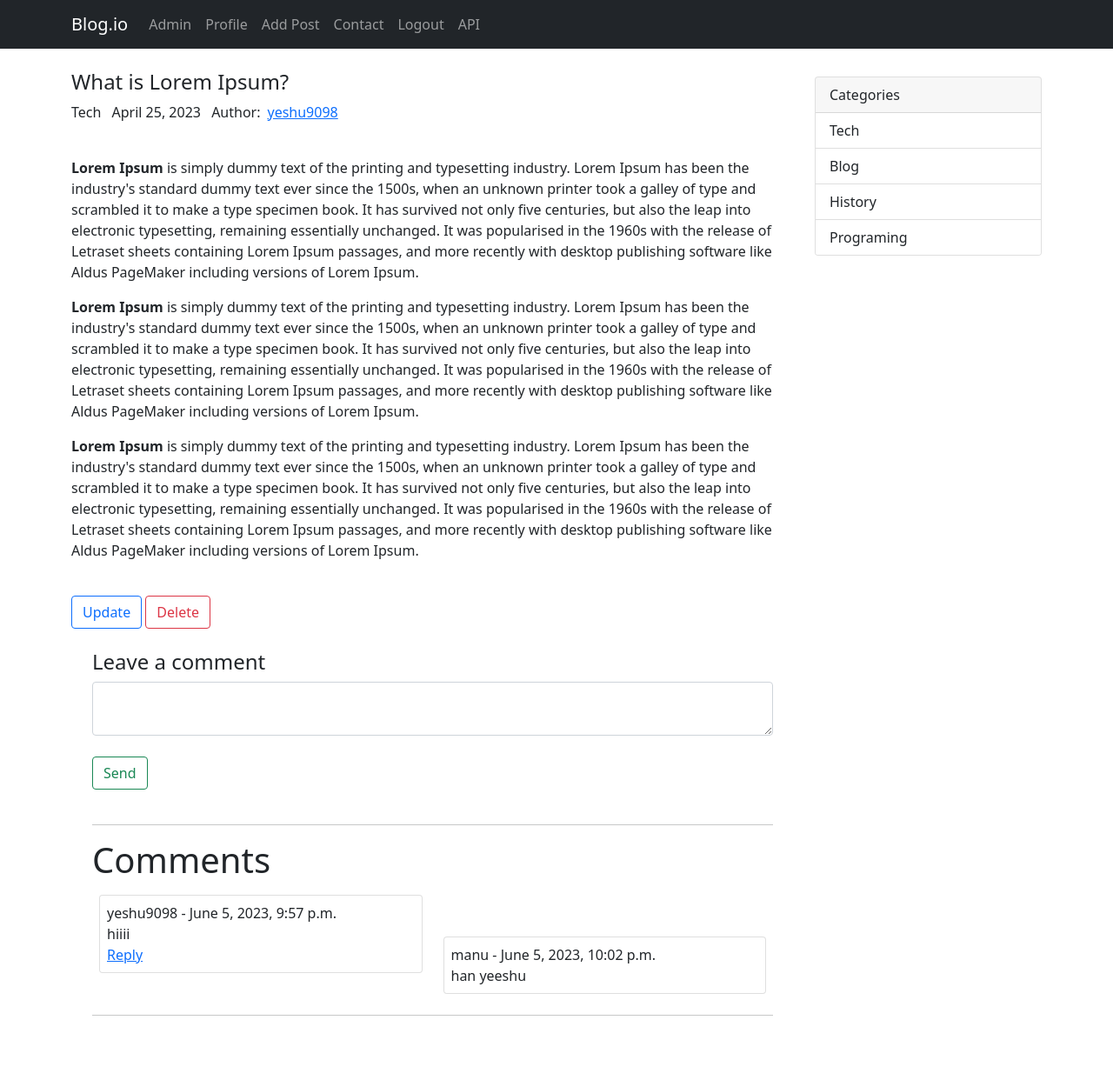
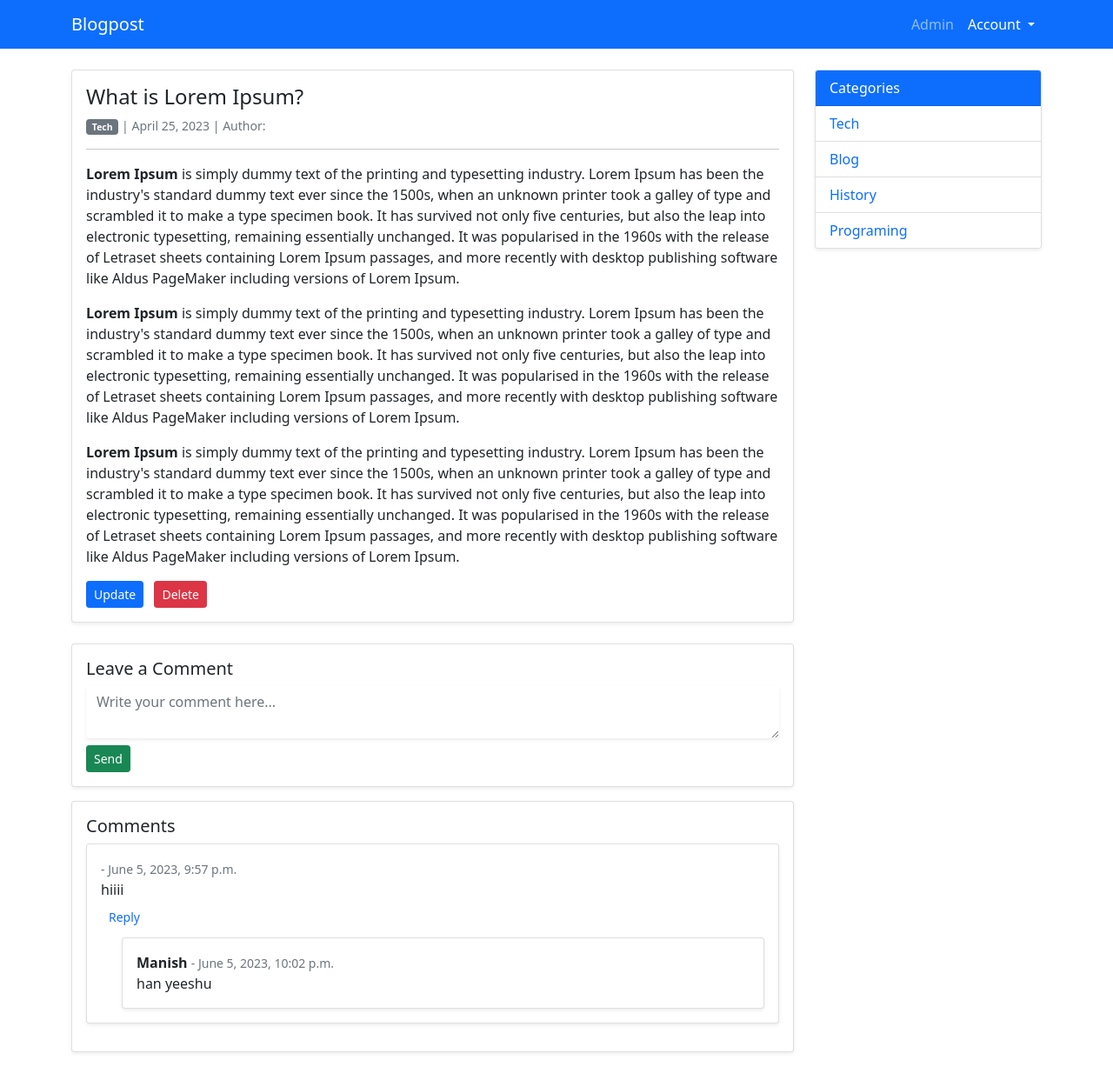
Before and after one commit to yeshu9098/blog, a Django app: page /post/1 in a window 1280 px wide. Shown: the whole page at 87% size. Before the commit the page ends 1168 px from the top, so only its background shows below. Run offline with Django 4.2, Linux system fonts and the light colour scheme; a user stored in the database is signed in; data comes from the database, SQL or seed files in the repository; both versions use the stored data as it was before the commit; some libraries are stand-ins or nearby versions.

Commit message:
changes in ui and optimizations

```diff
--- a/account/forms.py
+++ b/account/forms.py
@@ -9,18 +9,16 @@ class RegisterForm(UserCreationForm):
     last_name = forms.CharField(max_length=200, help_text='Required')
     class Meta:
         model = CustomUser
-        fields = ("username", "first_name", "last_name", "email", "password1", "password2")
+        fields = ("first_name", "last_name", "email", "password1", "password2")
 
 class LogInForm(forms.Form):
     email = forms.EmailField(max_length=200, help_text='Required')
     password = forms.CharField(widget=forms.PasswordInput)
 
 class editprofileform(UserChangeForm):
-    email = forms.EmailField(widget=forms.EmailInput(attrs={'class': 'form-control'}))
     first_name = forms.CharField(max_length=100,widget=forms.TextInput(attrs={'class': 'form-control'}))
     last_name = forms.CharField(max_length=100,widget=forms.TextInput(attrs={'class': 'form-control'}))
-    username = forms.CharField(max_length=100,widget=forms.TextInput(attrs={'class': 'form-control'}))
 
     class Meta:
         model = CustomUser
-        fields = ('username', 'first_name', 'last_name', 'email')
+        fields = ('first_name', 'last_name')
--- a/account/models.py
+++ b/account/models.py
@@ -37,7 +37,10 @@ class CustomUserManager(BaseUserManager):
 class CustomUser(AbstractUser):
     email = models.EmailField("email address", unique=True)
 
+    username = None
+
+
     USERNAME_FIELD = "email" # make the user log in with the email
-    REQUIRED_FIELDS = ["username"]
+    REQUIRED_FIELDS = []
 
     objects = CustomUserManager()
--- a/app/urls.py
+++ b/app/urls.py
@@ -5,7 +5,7 @@ app_name = "app"
 
 urlpatterns = [
     path('', views.index, name='index'),
-    path('api', views.api, name='api'),
+    # path('api', views.api, name='api'),
     path('addpost', views.addpost, name='addpost'),
     path('post/<str:id>', views.post, name='post'),
     path('post/<str:id>/delete', views.delete, name='delete'),
--- a/app/views.py
+++ b/app/views.py
@@ -155,15 +155,15 @@ def update(request, id):
 
 def profile(request, id):
     if request.user.is_authenticated:
-        obj = get_object_or_404(CustomUser, id = id)
-        logged_in_user_posts = Post.objects.filter(user=obj)
-        post = get_object_or_404(Post, id = id)
+        user = get_object_or_404(CustomUser, id = id)
+        logged_in_user_posts = Post.objects.filter(user=user)
+        # post = get_object_or_404(logged_in_user_posts, id = id)
         context = {
-            'obj': obj,
-            'posts': logged_in_user_posts,
-            'post': post,
+            'obj': user,
+            'logged_in_user_posts': logged_in_user_posts,
+            # 'post': post,
         }
-        print(logged_in_user_posts)
+        # print(logged_in_user_posts)
         return render(request, 'profile.html', context)
     else:
         return redirect("account:login")
@@ -217,8 +217,3 @@ def log_out(request):
     if request.user.is_authenticated:
         logout(request)
         return redirect(reverse('account:login'))
-
-
-def api(request):
-    response = requests.get("https://api.covid19api.com/countries").json()
-    return render(request,'api.html', { 'responce': response })
--- a/project/settings.py
+++ b/project/settings.py
@@ -107,7 +107,6 @@ STATICFILES_DIRS = (
     os.path.join(BASE_DIR, 'static'),
 )
 
-
 # Default primary key field type
 # https://docs.djangoproject.com/en/4.0/ref/settings/#default-auto-field
 
--- a/templates/delete.html
+++ b/templates/delete.html
@@ -10,8 +10,8 @@
     <form method="POST">
     {% csrf_token %}
     <p>Are you sure to delete the post</p>
-    <button type="submit" class="btn btn-outline-danger">Yes</button>
-    <a class="btn btn-outline-primary" href="/">Cancel </a>
+    <button type="submit" class="btn btn-danger">Yes</button>
+    <a class="btn btn-primary" href="/">Cancel </a>
     {% else %}
     <p>You are not logged in</p>
     <a class="btn btn-outline-primary" href="{% url 'account:login' %}">Log In</a> |
--- a/templates/navbar.html
+++ b/templates/navbar.html
@@ -1,28 +1,27 @@
-<nav class="navbar navbar-expand-lg navbar-dark bg-dark">
+<nav class="navbar navbar-expand-lg navbar-dark bg-primary py-2">
   <div class="container">
-      <a class="navbar-brand" href="{% url 'app:index' %}">Blog.io</a>
+      <a class="navbar-brand" href="{% url 'app:index' %}">Blogpost</a>
       <button class="navbar-toggler" type="button" data-bs-toggle="collapse" data-bs-target="#navbarNav" aria-controls="navbarNav" aria-expanded="false" aria-label="Toggle navigation">
           <span class="navbar-toggler-icon"></span>
       </button>
       <div class="collapse navbar-collapse" id="navbarNav">
-        <ul class="navbar-nav">
+          <ul class="navbar-nav ms-auto">
               {% if user.is_authenticated %}
                   {% if user.is_superuser %}
                   <li class="nav-item">
                       <a class="nav-link" href="{% url 'admin:index' %}">Admin</a>
                   </li>
                   {% endif %}
-            <li class="nav-item">
-                <a class="nav-link" aria-current="page" href="{% url 'app:profile' id=user.id %}">Profile</a>
-              </li>
-              <li class="nav-item">
-                <a class="nav-link" href="{% url 'app:addpost' %}">Add Post</a>
-              </li>
-              <li class="nav-item">
-                <a class="nav-link" href="{% url 'app:contact' %}">Contact</a>
-              </li>
-              <li class="nav-item">
-                <a class="nav-link" href="{% url 'app:logout' %}">Logout</a>
+                  <li class="nav-item dropdown">
+                      <a class="nav-link active dropdown-toggle" href="#" id="userDropdown" role="button" data-bs-toggle="dropdown" aria-expanded="false">
+                          Account
+                      </a>
+                      <ul class="dropdown-menu" aria-labelledby="userDropdown">
+                          <li><a class="dropdown-item" href="{% url 'app:profile' id=user.id %}">Profile</a></li>
+                          <li><a class="dropdown-item" href="{% url 'app:addpost' %}">Add Post</a></li>
+                          <li><a class="dropdown-item" href="{% url 'app:contact' %}">Feedback</a></li>
+                          <li><a class="dropdown-item" href="{% url 'app:logout' %}">Logout</a></li>
+                      </ul>
                   </li>
               {% else %}
                   <li class="nav-item">
@@ -32,9 +31,6 @@
                       <a class="nav-link" href="{% url 'account:register' %}">Register</a>
                   </li>
               {% endif %}
-          <li class="nav-item">
-            <a class="nav-link" href="{% url 'app:api' %}">API</a>
-          </li>
           </ul>
       </div>
   </div>
--- a/templates/post.html
+++ b/templates/post.html
@@ -5,115 +5,93 @@ Post
 {% endblock %}
 
 {% block body %}
-
 <div class="container mt-4 mb-4">
     <div class="row">
-        <div class="col-sm-9">
-            <h4 class="card-title">{{ post.title }}</a>
-            </h4>
-            <div>
-                {{ post.category }}&ensp;
-                {{ post.date.date }}&ensp;
-                Author:&ensp;<a href="{% url 'app:profile' id=post.user.id %}">{{ post.user.username }}</a>
+        <!-- Main Content -->
+        <div class="col-lg-9">
+            <div class="card shadow-sm rounded-lg">
+                <div class="card-body">
+                    <h4 class="card-title font-weight-bold">{{ post.title }}</h4>
+                    <p class="text-muted small mb-3">
+                        <span class="badge bg-secondary">{{ post.category }}</span> |
+                        <span>{{ post.date.date }}</span> |
+                        <span>Author: <a href="{% url 'app:profile' id=post.user.id %}" class="text-decoration-none">
+                            {{ post.user.first_name }} {{ post.user.last_name }}</a>
+                            <hr />
+                            <p class="card-text">{% autoescape off %}{{ post.content | safe }}{% endautoescape %}</p>
+
+                            <!-- Action Buttons -->
+                            <div class="mt-3">
+                                {% if post.user.id == user.id %}
+                                <a class="btn btn-primary btn-sm me-2"
+                                    href="{% url 'app:update' id=post.id %}">Update</a>
+                                <a class="btn btn-danger btn-sm" href="{% url 'app:delete' id=post.id %}">Delete</a>
+                                {% endif %}
+                            </div>
+                </div>
             </div>
-            <br />
 
-            <p class="card-text">{{ post.content | safe }}</p>
-            <br>
-            <!--
-             <a class="btn btn-outline-secondary" href="{% url 'app:index' %}">Back</a>   -->
-            {% if post.user.id == user.id %}
-            <a class="btn btn-outline-primary" href="{% url 'app:update' id=post.id %}">Update</a>
-            <a class="btn btn-outline-danger" href="{% url 'app:delete' id=post.id %}">Delete</a>
-            {% endif %}
-            <br>
-            <br>
-            <div class="container">
-                <div class="form-group">
-                    <h4>Leave a comment</h4>
+            <!-- Comments Section -->
+            <div class="card mt-4 shadow-sm rounded-lg">
+                <div class="card-body">
+                    <h5 class="font-weight-bold">Leave a Comment</h5>
                     <form action="" method="post">
                         {% csrf_token %}
-                        <textarea name="comment" id="" msg cols="30" rows="2" class="form-control" required></textarea>
-                        <br>
-                        <button type="submit" class="btn btn-outline-success">Send</button>
+                        <textarea name="comment" cols="30" rows="2" class="form-control border-0 shadow-sm rounded-lg"
+                            placeholder="Write your comment here..." required></textarea>
+                        <button type="submit" class="btn btn-success btn-sm mt-2">Send</button>
                     </form>
                 </div>
-                <br>
-                <hr>
-                <h1>Comments</h1>
-                {% if not post.comments.all %}
-                No Comments
-                {% else %}
-                {% for comment in post.comments.all %}
-                <div class="row p-2">
+            </div>
 
-                    <div class="col-6">
-                        <div class="card p-2">
+            <div class="card mt-3 mb-2 shadow-sm rounded-lg">
+                <div class="card-body">
+                    <h5 class="font-weight-bold">Comments</h5>
+                    {% if not post.comments.all %}
+                    <p class="text-muted">No Comments</p>
+                    {% else %}
+                    {% for comment in post.comments.all %}
+                    <div class="card mb-3 shadow-sm rounded-lg">
+                        <div class="card-body">
+                            <strong>{{ comment.user.first_name }}</strong>
+                            <span class="text-muted small">- {{ comment.date }}</span>
+                            <p class="mb-1">{{ comment.comment }}</p>
+                            <a href="{% url 'app:reply' id=comment.id %}"
+                                class="btn btn-link btn-sm text-decoration-none">Reply</a>
 
-                        {{ comment.user.username }}
-                        -
-                        {{ comment.date }}<br>
-                        {{ comment.comment }}
-                        <a href="{% url 'app:reply' id=comment.id %}">Reply</a>
+                            <!-- Display Replies -->
+                            {% for reply in comment.replies.all %}
+                            <div class="card mt-2 ms-4 shadow-sm rounded-lg">
+                                <div class="card-body">
+                                    <strong>{{ reply.user.first_name }}</strong>
+                                    <span class="text-muted small">- {{ reply.timestamp }}</span>
+                                    <p class="mb-0">{{ reply.reply }}</p>
+                                </div>
+                            </div>
+                            {% endfor %}
                         </div>
                     </div>
-                    {% for reply in comment.replies.all %}
-                        {% if reply %}
-                        <div class="col-6 pt-5">
-                            <div class="card p-2">
-
-                            {{ reply.user.username }}
-                            -
-                            {{ reply.timestamp }}<br>
-                            {{ reply.reply }}
-
-                            </div>
-                        </div>
-                        {% else %}
-                        <a href="{% url 'app:reply' id=comment.id %}">Reply</a>
-                        {% endif %}
                     {% endfor %}
-
+                    {% endif %}
                 </div>
-                {% endfor %}
-                <hr>
-
-
-                {% endif %}
-
-
             </div>
         </div>
-        <div class="col-sm-3">
-            <div class="card mt-2">
-                <div class="card-header">
+
+        <!-- Sidebar -->
+        <div class="col-lg-3">
+            <div class="card shadow-sm mb-2">
+                <div class="card-header bg-primary text-white">
                     Categories
                 </div>
                 <ul class="list-group list-group-flush">
                     {% for cat in cat %}
-                    <a href="/category/{{ cat.title }}" class="list-group-item">{{ cat.title }}</a>
+                    <a href="/category/{{ cat.title }}" class="list-group-item list-group-item-action text-primary">
+                        {{ cat.title }}
+                    </a>
                     {% endfor %}
                 </ul>
             </div>
         </div>
     </div>
-
 </div>
-
-
-<!-- <script>
-    const replayButtons = document.querySelectorAll('.replay');
-
-        replayButtons.forEach(item => {
-            item.addEventListener('click', () => {
-                item.parentElement.insertAdjacentHTML('beforeend', `
-                <form action="" method="post">
-                    {% csrf_token %}
-                    {{reply}}
-                    <button type="submit">send</button>
-                </form>
-                `);
-            });
-        })
-</script> -->
 {% endblock %}
```
Also changed, not shown: account/admin.py (+5 -3 lines), templates/account/edit_profile.html (+20 -16 lines), templates/account/login.html (+16 -9 lines), templates/account/password_change.html (+23 -14 lines), templates/account/register.html (+37 -19 lines), templates/category.html (+12 -10 lines), templates/index.html (+22 -27 lines), templates/profile.html (+58 -27 lines), account/migrations/0001_initial.py, app/migrations/0001_initial.py, db.sqlite3, project/urls.py (line endings or trailing spaces). Lines whose indentation alone changed are shown as unchanged.
